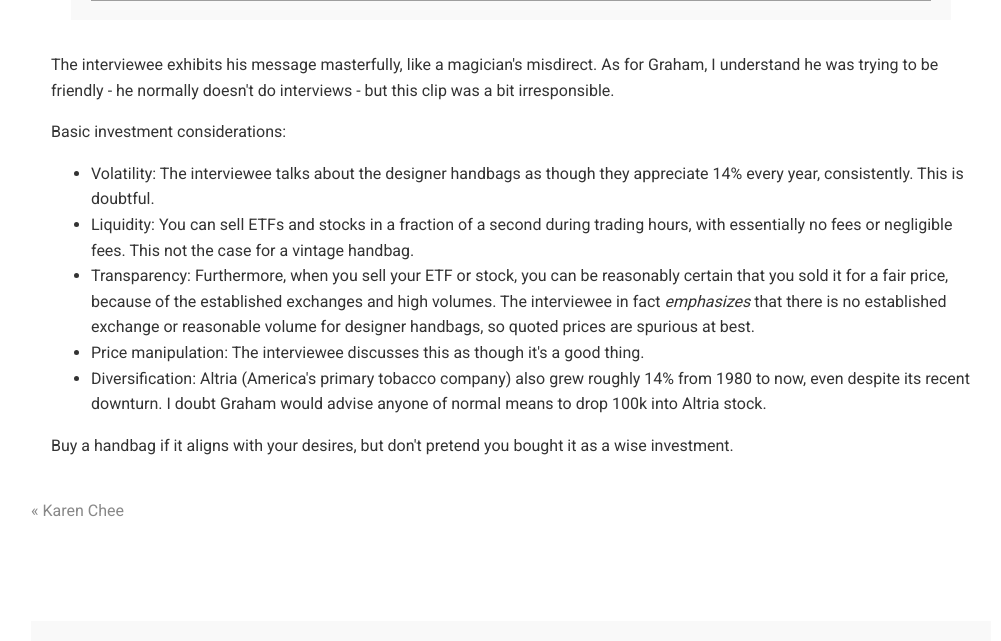
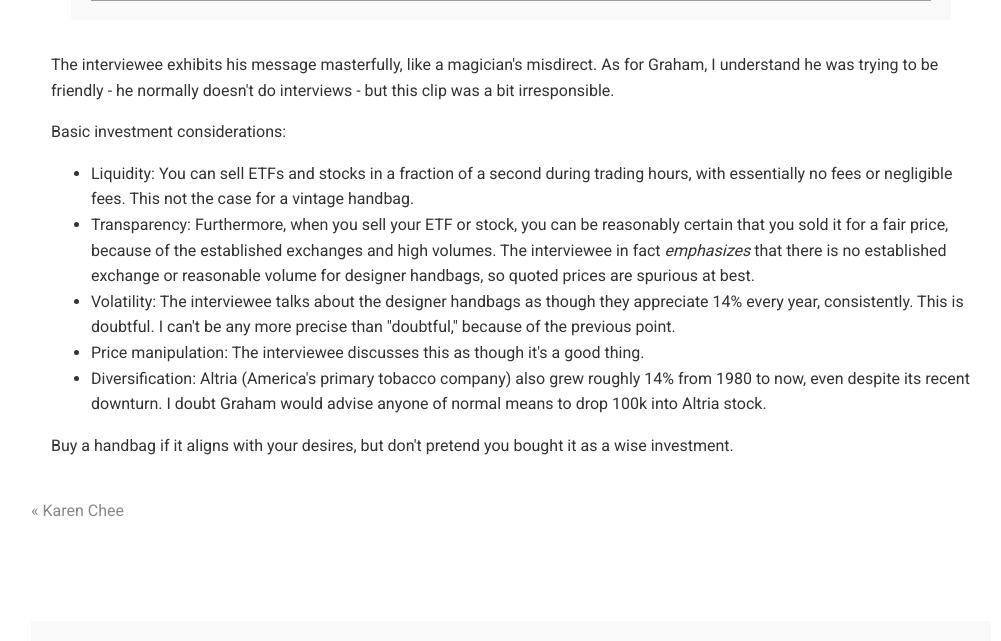
Before and after one commit to overheardonearth/overheardonearth.github.io, a Jekyll site: the page built from _posts/2019-08-19-financial-misdirection.html, in a window 1280 px wide. Shown: the part 831-1472 px from the top of the page, without its empty margins (129-1130 px from the left). Built offline with Jekyll 4.4.1, drawn with Linux system fonts in a browser that asks for light colours; comment, search, counter and statistics services are not loaded.

Commit message:
Update 2019-08-19-financial-misdirection.html

```diff
--- a/_posts/2019-08-19-financial-misdirection.html
+++ b/_posts/2019-08-19-financial-misdirection.html
@@ -15,10 +15,10 @@ The interviewee exhibits his message masterfully, like a magician's misdirect. A
 Basic investment considerations:
 
 <ul>
-<li> Volatility: The interviewee talks about the designer handbags as though they appreciate 14% every year, consistently. This is doubtful.
 <li> Liquidity: You can sell ETFs and stocks in a fraction of a second during trading hours, with essentially no fees or negligible fees. This not the case for a vintage handbag.
 <li> Transparency: Furthermore, when you sell your ETF or stock, you can be reasonably certain that you sold it for a fair price, because of the established exchanges and high volumes. The interviewee in fact <i>emphasizes</i> that there is no established exchange or reasonable volume for designer handbags, so quoted prices are spurious at best.
-<li> Price manipulation: The interviewee discusses this as though it's a good thing.
+<li> Volatility: The interviewee talks about the designer handbags as though they appreciate 14% every year, consistently. This is doubtful. I can't be any more precise than "doubtful," because of the previous point.
+  <li> Price manipulation: The interviewee discusses this as though it's a good thing.
   <li> Diversification: Altria (America's primary tobacco company) also grew roughly 14% from 1980 to now, even despite its recent downturn. I doubt Graham would advise anyone of normal means to drop 100k into Altria stock.
 </ul>
 Buy a handbag if it aligns with your desires, but don't pretend you bought it as a wise investment.
```
